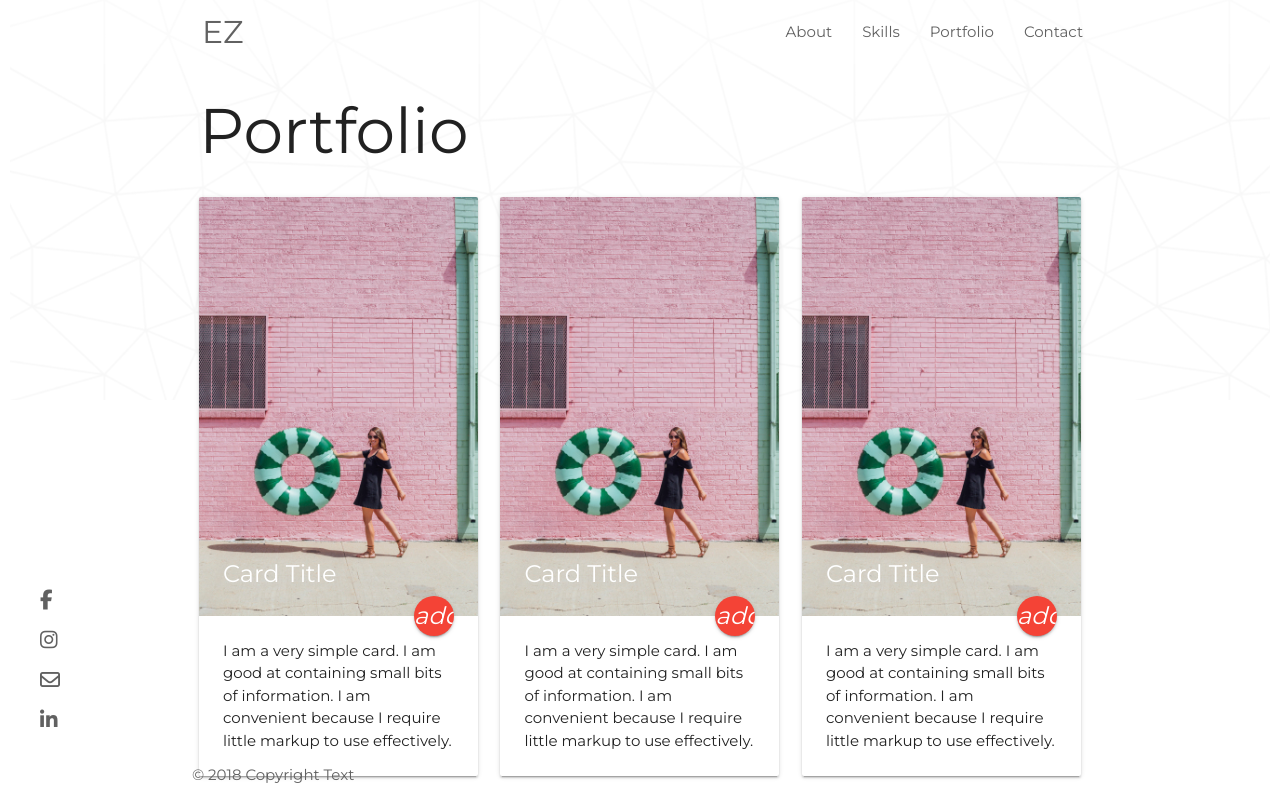
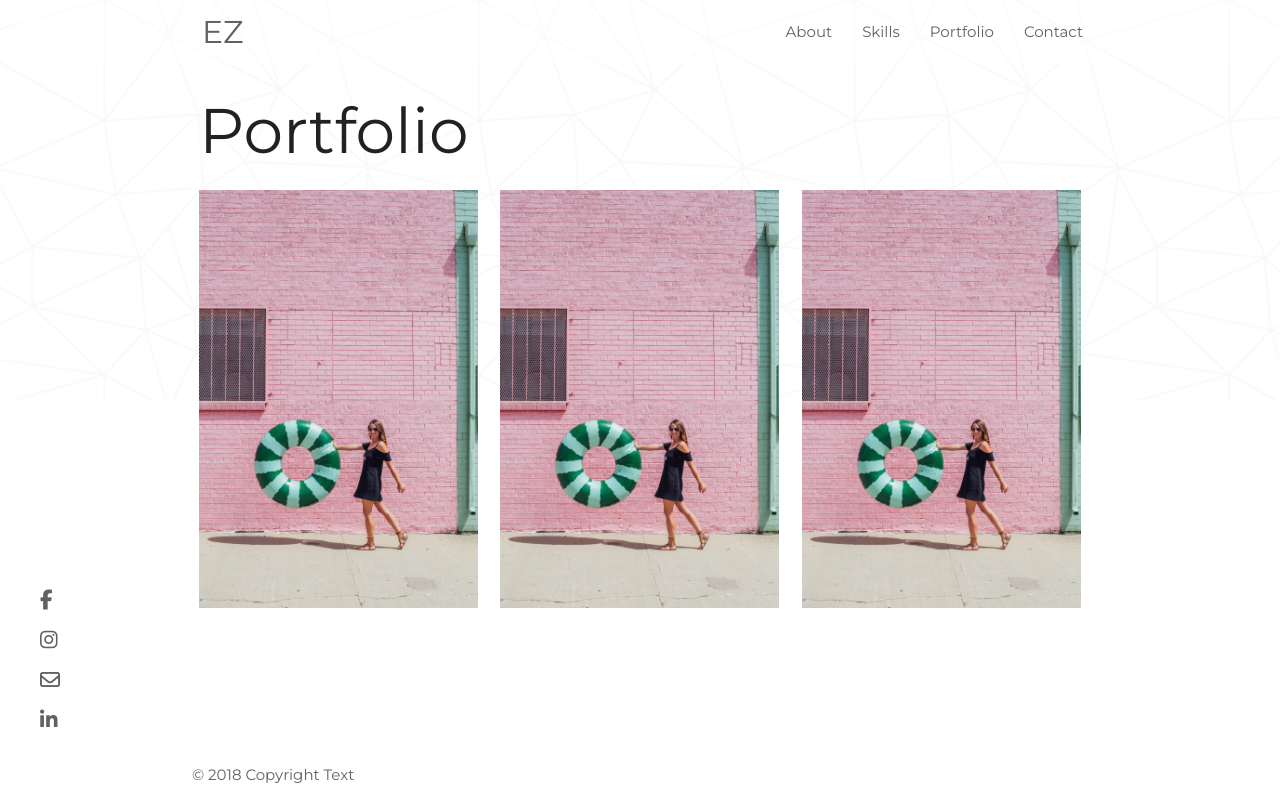
Before and after one commit to Elenazuokaite/portfolio, an Angular app: page /work in a window 1280 px wide. Built offline with nearby package versions, Linux system fonts and the light colour scheme.

Commit message:
bugg loading page

```diff
--- a/src/app/app.component.html
+++ b/src/app/app.component.html
@@ -1,7 +1,7 @@
 <div class="navbar-fixed">
   <nav>
     <div class="nav-wrapper container">
-      <a routerLink="/" class="brand-logo grey-text text-darken-2">EZ</a>
+      <a routerLink="/" id="homeLink" class="brand-logo grey-text text-darken-2">EZ</a>
       <ul id="nav-mobile" class="right hide-on-med-and-down">
         <li>
           <a routerLink="/about" class="grey-text text-darken-2">About</a>
--- a/src/app/main/main.component.html
+++ b/src/app/main/main.component.html
@@ -6,6 +6,4 @@
         <a class="carousel-item" href="#four!" id="four">Bootstrap</a>
         <a class="carousel-item" href="#five!" id="five">Wordpress</a>
     </div>
-    <img class="logo" src="../../assets/img/bootstrap-stack.png" width="200px">
-    <img class="logo2" src="../../assets/img/wordpress.png" width="200px">
 </div>
--- a/src/app/work/work.component.html
+++ b/src/app/work/work.component.html
@@ -3,41 +3,23 @@
     <h1>Portfolio</h1>
   </div>
     <div class="row">
-        <div class="col s12 m4">
-          <div class="card">
-            <div class="card-image">
-              <img src="../assets/img/pastel-girl.jpg">
-              <span class="card-title">Card Title</span>
-              <a class="btn-floating halfway-fab waves-effect waves-light red"><i class="material-icons">add</i></a>
-            </div>
-            <div class="card-content">
-              <p>I am a very simple card. I am good at containing small bits of information. I am convenient because I require little markup to use effectively.</p>
+    <div class="col m4">
+      <img class="responsive-img image" src="../assets/img/pastel-girl.jpg">
+      <div class="overlay">
+        <div class="text">Comoba</div>
       </div>
     </div>
-        </div>
-        <div class="col s12 m4">
-            <div class="card">
-              <div class="card-image">
-                <img src="../assets/img/pastel-girl.jpg">
-                <span class="card-title">Card Title</span>
-                <a class="btn-floating halfway-fab waves-effect waves-light red"><i class="material-icons">add</i></a>
-              </div>
-              <div class="card-content">
-                <p>I am a very simple card. I am good at containing small bits of information. I am convenient because I require little markup to use effectively.</p>
+    <div class="col m4">
+      <img class="responsive-img image" src="../assets/img/pastel-girl.jpg">
+      <div class="overlay">
+        <div class="text">Sociologijos akademija</div>
       </div>
     </div>
-          </div>
-          <div class="col s12 m4">
-              <div class="card">
-                <div class="card-image">
-                  <img src="../assets/img/pastel-girl.jpg">
-                  <span class="card-title">Card Title</span>
-                  <a class="btn-floating halfway-fab waves-effect waves-light red"><i class="material-icons">add</i></a>
-                </div>
-                <div class="card-content">
-                  <p>I am a very simple card. I am good at containing small bits of information. I am convenient because I require little markup to use effectively.</p>
+    <div class="col m4">
+      <img class="responsive-img image" src="../assets/img/pastel-girl.jpg">
+      <div class="overlay">
+        <div class="text">Sporto kadras</div>
       </div>
     </div>
       </div>
 </div>
-</div>
--- a/src/app/work/work.component.scss
+++ b/src/app/work/work.component.scss
@@ -0,0 +1,29 @@
+.overlay {
+    position: absolute;
+    bottom: 100%;
+    left: 0;
+    right: 0;
+    background-color: #f48fb1;
+    overflow: hidden;
+    // width: 60%;
+    height:0;
+    transition: .5s ease;
+  }
+  .col.m4:hover .overlay {
+    bottom: 0;
+    height: 100%;
+  }
+  .text {
+    white-space: nowrap;
+    color: white;
+    font-size: 20px;
+    position: absolute;
+    overflow: hidden;
+    top: 50%;
+    left: 50%;
+    transform: translate(-50%, -50%);
+    -ms-transform: translate(-50%, -50%);
+  }
+  .col.m4 {
+        position: relative;
+    }
--- a/src/assets/js/custom.js
+++ b/src/assets/js/custom.js
@@ -1,4 +1,7 @@
-$(document).ready(function(){
+$(document).ready(landPage);
+
+  function landPage(jQuery){
+    $("#homeLink").click(landPage);
   $('nav').css('display', 'none');
   $('footer').css('display', 'none');
   $('.patern').css('display', 'none');
@@ -38,8 +41,6 @@ $(document).ready(function(){
       }
     }
   });
-
-
   // $('.carousel-item').scroll(function () {
   //   if ($(this).attr('id') == 'two') {
   //     $('#hero').css('background-color', '#aefab1');
@@ -80,10 +81,8 @@ $(document).ready(function(){
       $('.logo').css('opacity', '1');
     } else if ($(this).attr('id') == 'five') {
       $('#hero').css('background-color', '#f5b7ff');
-         $('.logo').css('opacity', '0');
-         $('.logo2').css('opacity', '1');
     } else {
       $('#hero').css('background-color', '#ff9bcd');
     }
   })
-  });
+  }
--- a/src/styles.scss
+++ b/src/styles.scss
@@ -3,21 +3,21 @@ body {
     font-family: 'Montserrat', sans-serif;
     margin: 0 10px;
 }
-body::before, body::after {
-    content: "";
-    position: absolute;
-    top: 0;
-    height: 100%;
-    background-color: #ffffff;
-    z-index: 1000;
-    width: 10px;
-}
-body::before {
-    left: 0;
-}
-body::after {
-    right: 0;
-}
+// body::before, body::after {
+//     content: "";
+//     position: absolute;
+//     top: 0;
+//     height: 100%;
+//     background-color: #ffffff;
+//     z-index: 1000;
+//     width: 10px;
+// }
+// body::before {
+//     left: 0;
+// }
+// body::after {
+//     right: 0;
+// }
 .carousel {
     position: relative;
     width: 100%;
```
Lines whose indentation alone changed are shown as unchanged.
